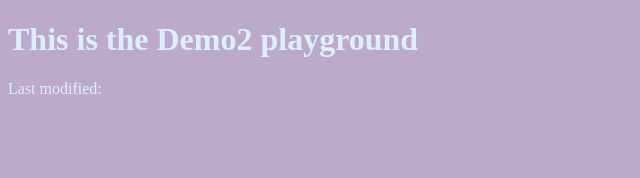
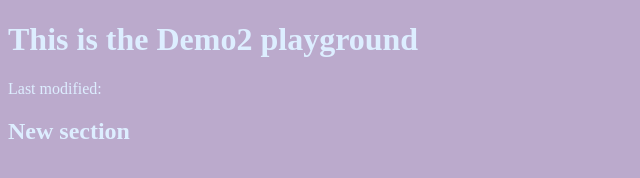
Before and after one commit to colormerainbow/shiny-octo-journey, a plain HTML site: page index.html in a window 1280 px wide. Shown: the whole page, without its empty margins (0-640 px from the left). Drawn offline with Linux system fonts and the light colour scheme.

Commit message:
new section added

```diff
--- a/index.html
+++ b/index.html
@@ -11,5 +11,6 @@
 <body>
     <h1>This is the Demo2 playground</h1>
     <p>Last modified: </p>
+    <h2>New section</h2>
 </body>
 </html>
```
